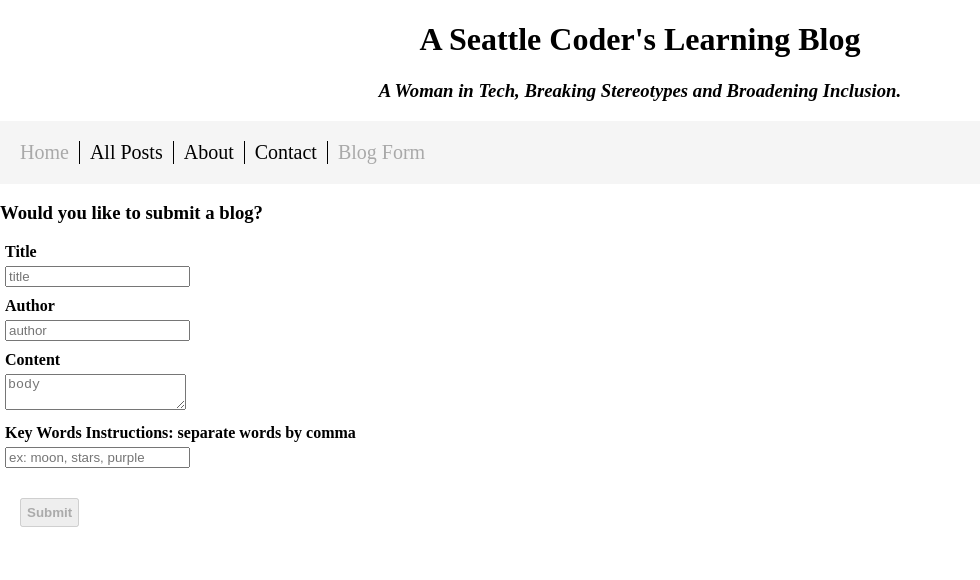
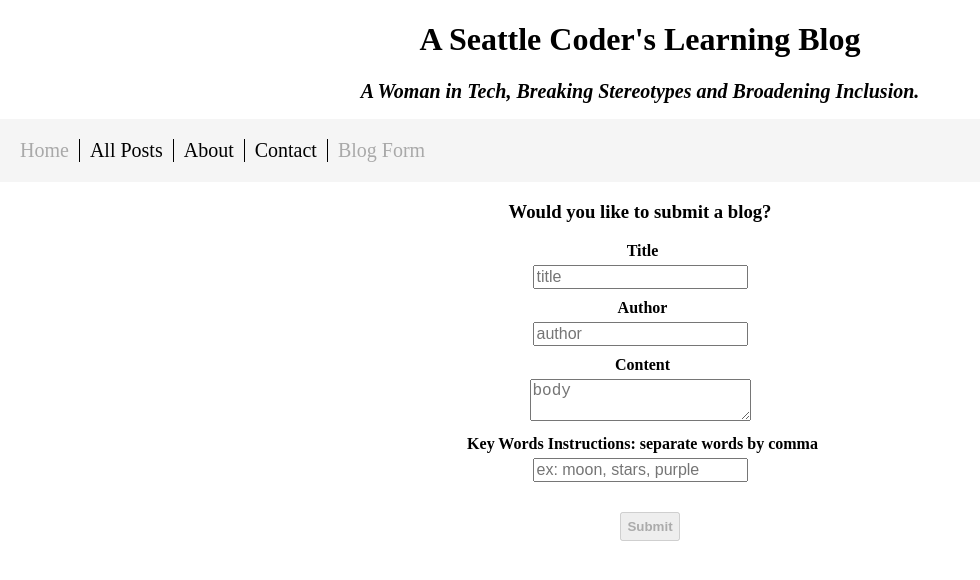
Before and after one commit to FreeMonkey19/react-learning-journal, a React (Create React App) app: page /newblog in a window 1280 px wide. Shown: the top 580 px of the page, without its empty margins (0-980 px from the left). Built offline with nearby package versions, Linux system fonts and the light colour scheme.

Commit message:
adjust styling and make subtitle an h2 for proper web semantics

```diff
--- a/src/Header.js
+++ b/src/Header.js
@@ -11,9 +11,9 @@ export class Header extends Component {
             <h1 className="title">A Seattle Coder's Learning Blog</h1>
           </div>
           <div className="page-subtitle">
-            <h3 className="header-subtitle">
+            <h2 className="header-subtitle">
               A Woman in Tech, Breaking Stereotypes and Broadening Inclusion.
-            </h3>
+            </h2>
           </div>
         </div>
         <MainNav />
--- a/src/MainHeader.css
+++ b/src/MainHeader.css
@@ -4,4 +4,5 @@
 }
 .header-subtitle {
   font-style: italic;
+  font-size: 20px;
 }
--- a/src/NewPost.css
+++ b/src/NewPost.css
@@ -1,3 +1,11 @@
+.newBlogForm {
+  text-align: center;
+}
+
+.form-header {
+  text-align: center;
+}
+
 .error {
   border: 2px solid red;
 }
@@ -17,10 +25,14 @@ label {
 
 input {
   margin: 5px;
+  font-size: 16px;
 }
 
 textarea {
   margin: 5px;
+  font-size: 16px;
+  max-width: 300px;
+  max-height: 150px;
 }
 
 .errorMsgDiv {
```
